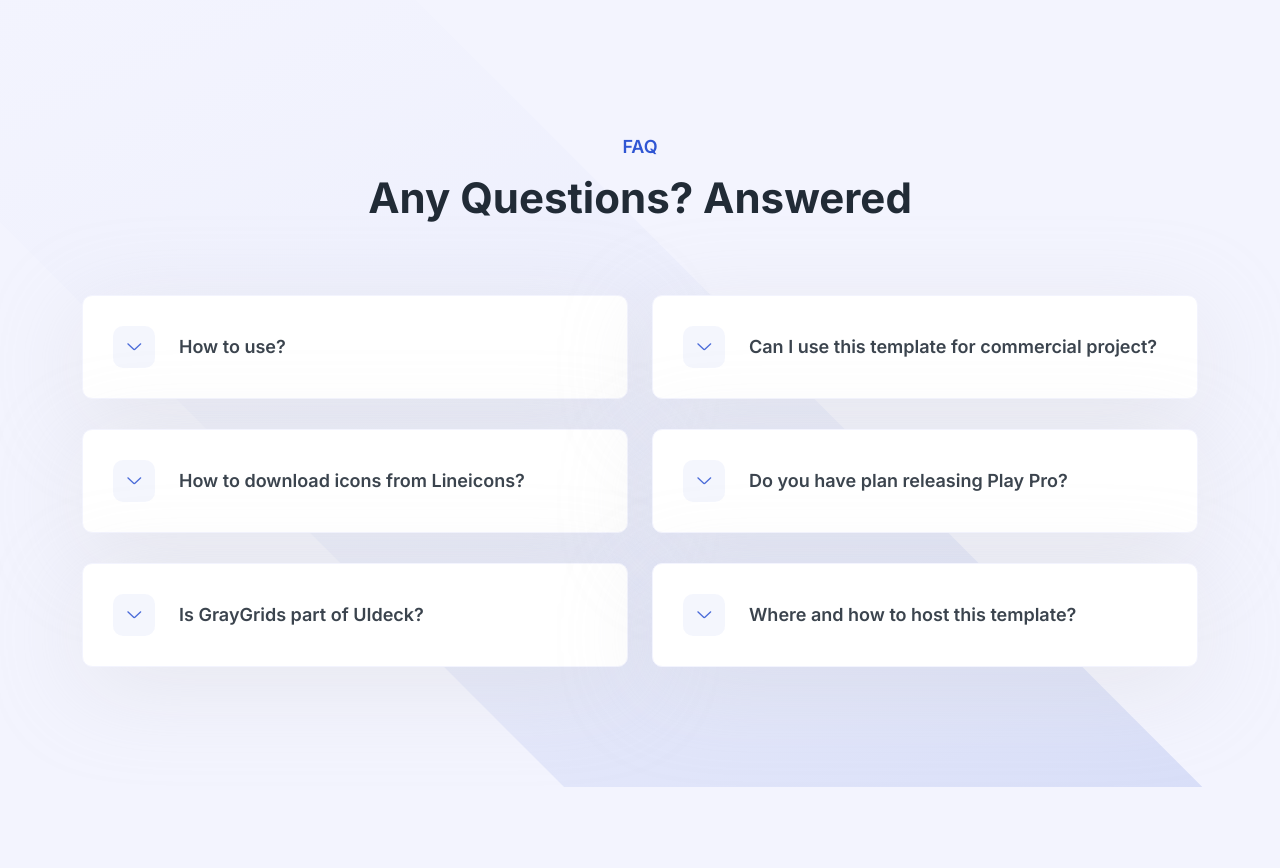
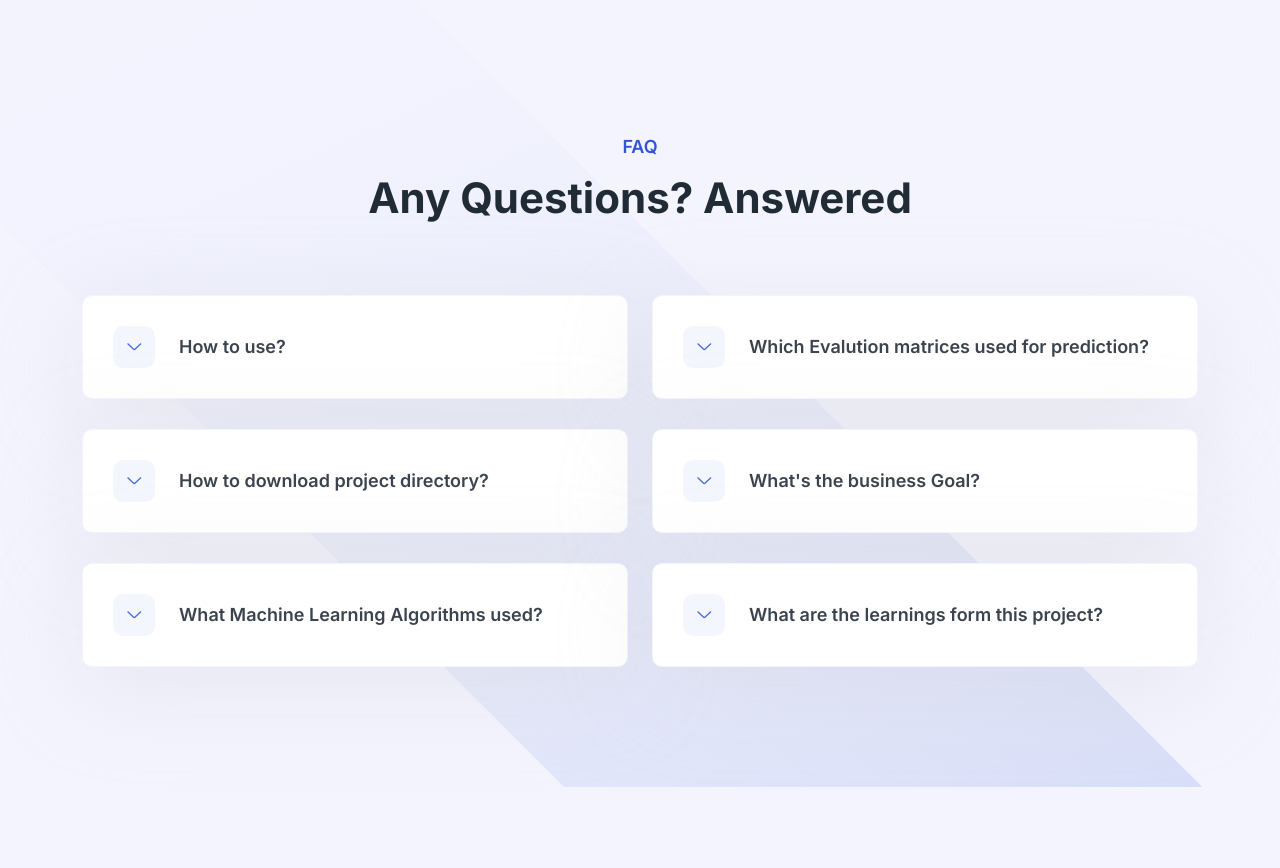
Before and after one commit to prathmesh-jagtap/Credit-Card-Default-Prediction-ML-Project, a Flask app: page / in a window 1280 px wide. Shown: the part 2339-3207 px from the top of the page. Run offline with Flask 2, Linux system fonts and the light colour scheme; some libraries are stand-ins or nearby versions.

Commit message:
final commit

```diff
--- a/templates/index.html
+++ b/templates/index.html
@@ -238,7 +238,20 @@
                 </button>
                 <div id="collapseOne" class="accordion-collapse collapse">
                   <div class="ud-faq-body">
+                    To run this project, you will need to add the following environment variables:
 
+                    <strong><em>conda create -p venv python -y</em></strong>
+					  <hr>
+                    <strong><em>conda activate venv</em></strong>
+					  <hr>
+					  <strong><em>pip install -r requirements.txt</em></strong>
+                    Run the app.py as flask run
+
+                    Web Application will be hosted at 127.0.0.1:5000
+
+                    Enter the URL in the browser Application will be hosted.
+
+                    Enter the details of the credit card owner for prediction.
                   </div>
                 </div>
               </div>
@@ -249,15 +262,12 @@
                   <span class="icon flex-shrink-0">
                     <i class="lni lni-chevron-down"></i>
                   </span>
-                  <span>How to download icons from Lineicons?</span>
+                  <span>How to download project directory?</span>
                 </button>
                 <div id="collapseTwo" class="accordion-collapse collapse">
                   <div class="ud-faq-body">
-                    Lorem Ipsum is simply dummy text of the printing and
-                    typesetting industry. Lorem Ipsum has been the industry's
-                    standard dummy text ever since the 1500s, when an unknown
-                    printer took a galley of type and scrambled it to make a
-                    type specimen book.
+                    Just click on <strong>Download</strong>, then extract the file into your desire folder
+					and run it by using previous instructions.
                   </div>
                 </div>
               </div>
@@ -268,15 +278,11 @@
                   <span class="icon flex-shrink-0">
                     <i class="lni lni-chevron-down"></i>
                   </span>
-                  <span>Is GrayGrids part of UIdeck?</span>
+                  <span>What Machine Learning Algorithms used?</span>
                 </button>
                 <div id="collapseThree" class="accordion-collapse collapse">
                   <div class="ud-faq-body">
-                    Lorem Ipsum is simply dummy text of the printing and
-                    typesetting industry. Lorem Ipsum has been the industry's
-                    standard dummy text ever since the 1500s, when an unknown
-                    printer took a galley of type and scrambled it to make a
-                    type specimen book.
+                    As per the dataset features and characteristics, we come up with a classification problem. In machine learning there are various algorithms with different parameters, So form them i have used <b>Logistic Regression</b>, <b>Random Forest Classifier</b>, <b>Gaussian Naive Bayes</b>.
                   </div>
                 </div>
               </div>
@@ -289,15 +295,11 @@
                   <span class="icon flex-shrink-0">
                     <i class="lni lni-chevron-down"></i>
                   </span>
-                  <span>Can I use this template for commercial project?</span>
+                  <span>Which Evalution matrices used for prediction?</span>
                 </button>
                 <div id="collapseFour" class="accordion-collapse collapse">
                   <div class="ud-faq-body">
-                    Lorem Ipsum is simply dummy text of the printing and
-                    typesetting industry. Lorem Ipsum has been the industry's
-                    standard dummy text ever since the 1500s, when an unknown
-                    printer took a galley of type and scrambled it to make a
-                    type specimen book.
+                    We have used <b>F1 Score</b> which combines the precision and recall of a classifier into a single metric by taking their harmonic mean. <a href="https://towardsdatascience.com/the-f1-score-bec2bbc38aa6">To learn more check this.</a>
                   </div>
                 </div>
               </div>
@@ -308,15 +310,11 @@
                   <span class="icon flex-shrink-0">
                     <i class="lni lni-chevron-down"></i>
                   </span>
-                  <span>Do you have plan releasing Play Pro?</span>
+                  <span>What's the business Goal?</span>
                 </button>
                 <div id="collapseFive" class="accordion-collapse collapse">
                   <div class="ud-faq-body">
-                    Lorem Ipsum is simply dummy text of the printing and
-                    typesetting industry. Lorem Ipsum has been the industry's
-                    standard dummy text ever since the 1500s, when an unknown
-                    printer took a galley of type and scrambled it to make a
-                    type specimen book.
+                    Financial threats are displaying a trend in the credit risk of commercial banks as incredible improvement in the financial industry has arisen. In this way, one of the biggest threats faces by commercial banks is the risk prediction of credit clients. The goal is to predict the probability of credit default based on the credit card owners' characteristics and payment history.
                   </div>
                 </div>
               </div>
@@ -327,15 +325,11 @@
                   <span class="icon flex-shrink-0">
                     <i class="lni lni-chevron-down"></i>
                   </span>
-                  <span>Where and how to host this template?</span>
+                  <span>What are the learnings form this project?</span>
                 </button>
                 <div id="collapseSix" class="accordion-collapse collapse">
                   <div class="ud-faq-body">
-                    Lorem Ipsum is simply dummy text of the printing and
-                    typesetting industry. Lorem Ipsum has been the industry's
-                    standard dummy text ever since the 1500s, when an unknown
-                    printer took a galley of type and scrambled it to make a
-                    type specimen book.
+                    Firstly, It gives you a clear understanding of how the business and machine learning concepts play together. Secondly lots of different programming basics and a little bit of in-depth knowledge. Lastly, we develop our mind's complexity and logical understanding and gain virtual experience.
                   </div>
                 </div>
               </div>
@@ -395,21 +389,9 @@
                   <label for="email">Email*</label>
                   <input type="email" name="email" placeholder="example@yourmail.com" />
                 </div>
-
-<!--
-                    <div class="ud-form-group">
-                      <label for="phone">Phone*</label>
-                      <input
-                        type="text"
-                        name="phone"
-                        placeholder="+885 1254 5211 552"
-                      />
-                    </div>
--->
-
                 <div class="ud-form-group">
                   <label for="message">Message*</label>
-                  <textarea name="message" rows="1" placeholder="type your message here"></textarea>
+                  <textarea name="message" placeholder="type your message here"></textarea>
                 </div>
                 <div class="ud-form-group mb-0">
                   <button type="submit" class="ud-main-btn">
```
